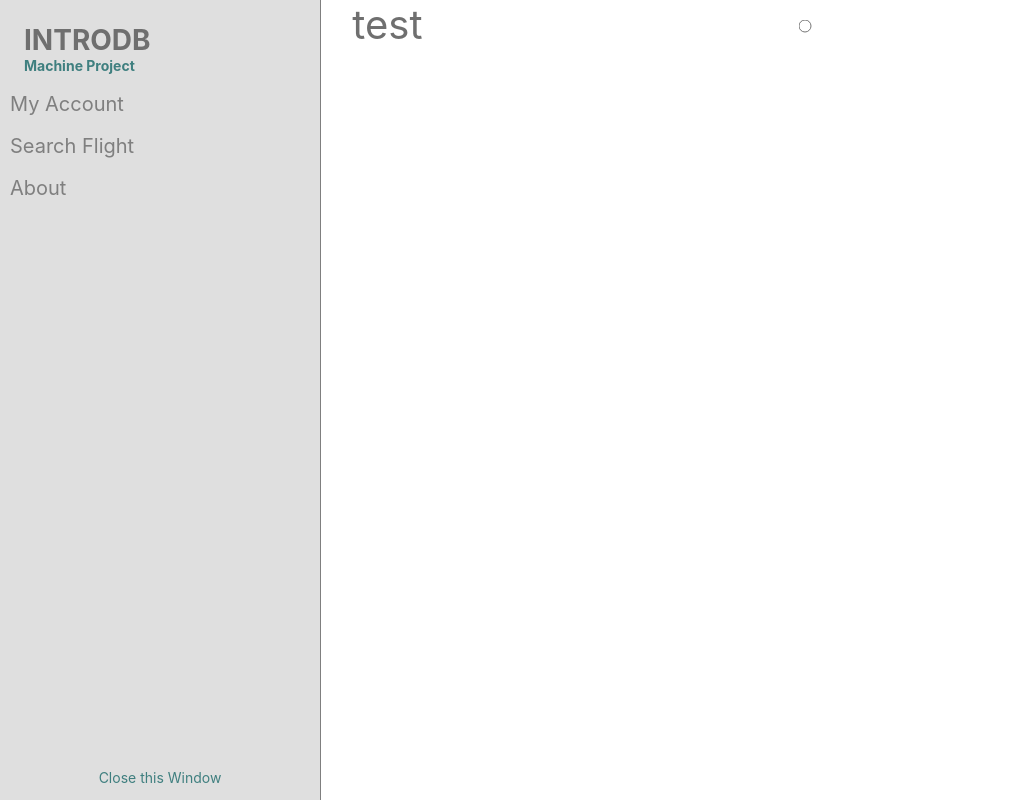
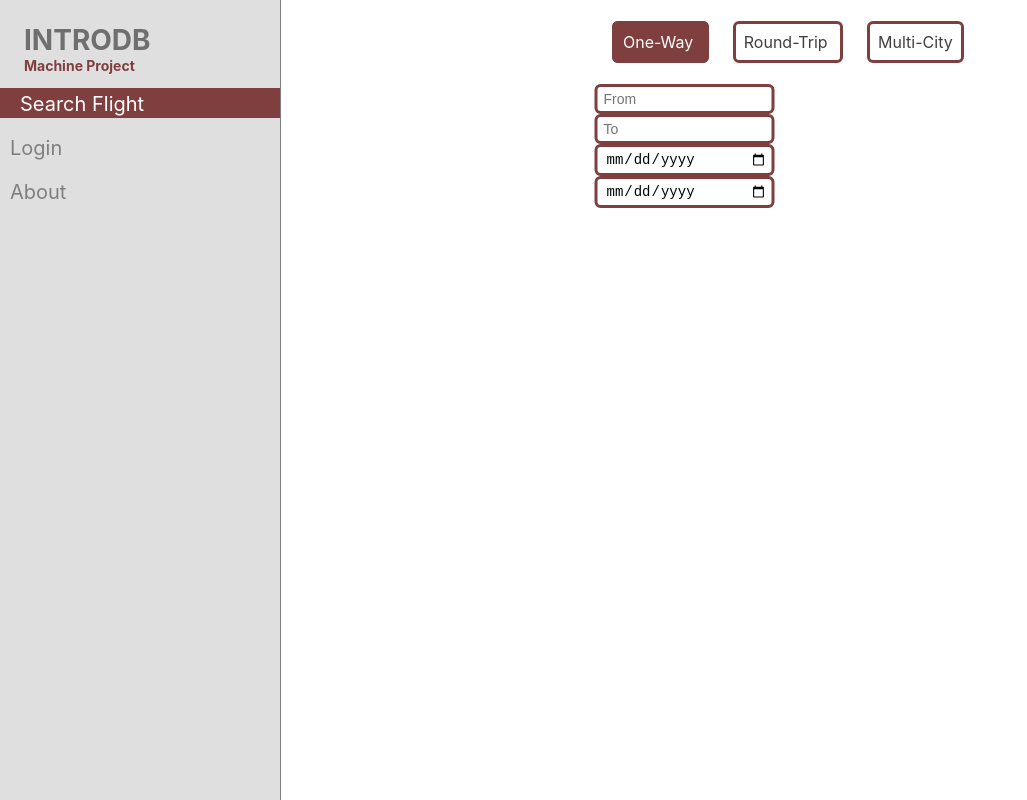
Before and after one commit to InfiniteX777/INTRODB-MP, a website: page index.html in a window 1280 px wide. Shown: the whole page, without its empty margins (0-1027 px from the left). Drawn offline with Linux system fonts and the light colour scheme.

Commit message:
progress
Better coding.
Hover effects for menu items.
View container added.
'Search Flight' view progress.
'About' view progress.
Hidden 'close' label.

```diff
--- a/index.html
+++ b/index.html
@@ -1,3 +1,4 @@
+<html>
 	<style>
 		body {
 			font-family: system, -apple-system, '.SFNSText-Regular', 'SF UI Text', 'Lucida Grande', 'Segoe UI', Ubuntu, Cantarell, sans-serif;
@@ -12,7 +13,7 @@
 			background-color: inherit;
 			top: 0px;
 			left: 0px;
-		width: 320px;
+			width: 280px;
 			height: 100%;
 			outline: 1px;
 			outline-style: inset;
@@ -31,15 +32,15 @@
 		}
 
 		h3 {
-		color: #3f7f7f;
 			font-size: 14px;
 			text-indent: 24px;
 			margin-top: 0px;
 			text-align: left;
+			transition: all 0.2s;
 		}
 
-	#menu-item {
-		width: 100%;
+		menu {
+			width: auto;
 			background-color: #dfdfdf;
 			border: none;
 			outline: none;
@@ -47,25 +48,36 @@
 			text-align: left;
 			text-indent: 10px;
 			font-size: 20px;
+			padding: inherit;
 			padding-top: 4px;
 			padding-bottom: 2px;
-		margin-bottom: 12px;
+			margin-top: 14px;
+			margin-bottom: 14px;
 			transition: all 0.2s;
 		}
 
-	#menu-item:hover {
+		menu:hover {
 			text-indent: 20px;
-		color: #dfdfdf;
-		background-color: #3f7f7f;
 			transition: all 0.2s;
 		}
 
-	#menu-item:active {
+		menu:active {
 			color: #fff;
 			background: #7f7f7f;
 			text-indent: 20px;
 			transition: all 0s;
+		}
 
+		menu#tab-1:hover {
+			color: #7f3f3f;
+		}
+
+		menu#tab-2:hover {
+			color: #3f7f3f;
+		}
+
+		menu#tab-3:hover {
+			color: #3f3f7f;
 		}
 
 		#button-a {
@@ -90,50 +102,212 @@
 			color: #7f7f7f;
 		}
 
-	#search-view {
+		@keyframes fadeIn {
+			0% {
+				opacity: 0;
+			}
+			100% {
+				opacity: 1;
+			}
+		}
+
+		div#view-body {
 			background-color: transparent;
 			height: 100%;
-		width: calc(100% - 320px);
+			width: calc(100% - 280px);
 			top: 0;
-		left: 320px;
+			left: 280px;
 			position: absolute;
+			animation: fadeIn ease 0.2s;
 		}
 
-	input.a {
-		background-color: transparent;
+		input[type=radio]#tab-1 {
+			position:absolute;
+			width: inherit;
+			height: inherit;
+			visibility: hidden;
+		}
+
+		div[name="search-view"] ul label {
 			color: #3f3f3f;
 			position: relative;
-		top: 50%;
-		left: 50%;
-		transform: translate(-50%, -50%);
+			font-size: 16px;
 			border: 3px solid;
+			border-color: #7f3f3f;
+			padding: 8px;
+			margin: 12px;
 			border-radius: 6px;
-		border-color: #7f7f7f;
-		padding: 8px;
-		font-size: 24px;
 			transition: all 0.2s;
 		}
 
-	input.a:hover {
-		border-color: #3f3f3f;
+		div[name="search-view"] ul {
+			position: relative;
+			margin: 0px;
+			left:50%;
+			top: 32px;
+			width: 400px;
+			transform: translateX(-50%);
 		}
 
-	input.a:focus {
-		border-color: #3f7f7f;
+		div div[name="loc-cont"] {
+			position: relative;
+			top: 64px;
+			left: 50%;
+			width: 371px;
+			transform: translateX(-50%);
+		}
+
+		div div[name="date-cont"] {
+			position: relative;
+			top: 64px;
+			left: 50%;
+			width: 371px;
+			transform: translateX(-50%);
+		}
+
+		div div input {
+			position: relative;
+			border: 3px solid #7f3f3f;
+			border-radius: 6px;
+			padding: 4px;
+			margin-top: 0;
+			text-indent: 2px;
+			font-size: 14px;
+			width: 180px;
+			transition: all 0.2s;
+		}
+
+		div div input:focus {
+			outline: none;
+			box-shadow: 0 0 10px;
+		}
+
+		div div input::-webkit-calendar-picker-indicator {
+			color: #7f3f3f;
+			transition: all 0.2s;
+		}
+
+		div div input::-webkit-calendar-picker-indicator:hover {
+			background: none;
+		}
+
+		div[id="search-view"] {
+			transition: all 0.2s;
 		}
 	</style>
 
-<div id="search-view">
-	<form action="">
-		<input type="radio" class="a" name="gender" value="EXALTATION"> test
-	</form>
+	<div id="view-body" name="search-view">
+		<ul>
+			<label>
+				One-Way
+				<input type=radio id="tab-1" name="flight-type" value="0" onclick="flightTypeClick(this)">
+			</label>
+			<label>
+				Round-Trip
+				<input type=radio id="tab-1" name="flight-type" value="1" onclick="flightTypeClick(this)">
+			</label>
+			<label>
+				Multi-City
+				<input type=radio id="tab-1" name="flight-type" value="3" onclick="flightTypeClick(this)">
+			</label>
+		</ul>
+		<div name="loc-cont">
+			<input list="loc-from" name="loc-from" placeholder="From">
+			<datalist id="loc-from">
+				<option value="Manila">
+
+			</datalist>
+			<input list="loc-to" name="loc-to" placeholder="To">
+			<datalist id="loc-to">
+				<option value="Manila">
+
+			</datalist>
+		</div>
+		<div name="date-cont">
+			<input type="date" name="date-depart">
+			<input type="date" name="date-return">
+		</div>
+	</div>
+
+	<div hidden id="view-body" name="about-view">
+		<a style="color: #3f3f7f;">
+			<h2>Hey there!</h2>
+			<h3 style="padding: 24px;">
+				This app is made by great people! Other than that,
+				there's nothing much to talk about...
+			</h3>
+		</a>
 	</div>
 
 	<div id="table-of-contents">
 		<h2>INTRODB</h2>
 		<h3>Machine Project</h3>
-	<div id="menu-item">My Account</div>
-	<div id="menu-item">Search Flight</div>
-	<div id="menu-item">About</div>
-	<div id="button-a" onclick="javascript:window.close()" style="position: absolute; bottom:0; left:0; font-size:14px; text-align:center;">Close this Window</div>
+		<menu id="tab-1" tab-color="#7f3f3f" view="search-view" onclick="menuClick(this)">Search Flight</menu>
+		<menu id="tab-2" tab-color="#3f7f3f" view="" onclick="menuClick(this)">Login</menu>
+		<menu id="tab-3" tab-color="#3f3f7f" view="about-view" onclick="menuClick(this)">About</menu>
+		<div hidden id="button-a" onclick="javascript:window.close()" style="position: absolute; bottom:0; left:0; font-size:14px; text-align:center;">Close this Window</div>
 	</div>
+
+
+	<script>
+		var selected_menu = null;
+		var flight_type = null;
+
+		function flightTypeClick(self) {
+			if (flight_type) {
+				flight_type.parentElement.removeAttribute("style");
+			}
+
+			self.setAttribute("checked","checked");
+
+			self.parentElement.setAttribute(
+				"style",
+				"color: #fff; background-color: #7f3f3f;"
+			);
+
+			flight_type = self;
+		}
+
+		flightTypeClick(document.getElementsByName("flight-type")[0]);
+
+		function menuClick(self) {
+			if (selected_menu != self) {
+				var view // View for the specified menu.
+
+				// Clear previous menu.
+				if (selected_menu) {
+					selected_menu.removeAttribute("style");
+
+					view = document.getElementsByName(selected_menu.getAttribute("view"))[0];
+
+					if (view) {
+						view.setAttribute("hidden","hidden");
+					}
+				}
+
+				var color = self.getAttribute("tab-color");
+				selected_menu = self;
+
+				document
+					.getElementById("table-of-contents")
+					.getElementsByTagName("h3")[0].style.color = color;
+
+				self.setAttribute(
+					"style",
+					"text-indent: 20px; color: #fff; background-color: " +
+					color +
+					";"
+				);
+
+				// Change View
+				view = document.getElementsByName(self.getAttribute("view"))[0];
+
+				if (view) {
+					view.removeAttribute("hidden");
+				}
+			}
+		}
+
+		menuClick(document.getElementsByTagName("menu")[0]);
+	</script>
+</html>
```
Lines whose indentation alone changed are shown as unchanged.
